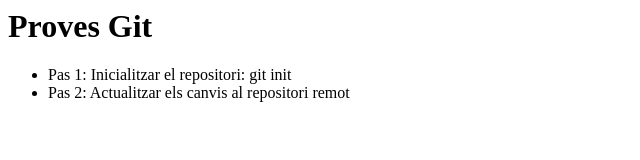
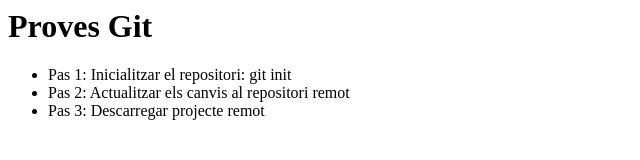
Before and after one commit to oscar1517/OMP-git, a plain HTML site: page index.html in a window 1280 px wide. Shown: the whole page, without its empty margins (0-640 px from the left). Drawn offline with Linux system fonts and the light colour scheme.

Commit message:
Proyecto remoto descargado correctamente

```diff
--- a/index.html
+++ b/index.html
@@ -2,4 +2,5 @@
 <ul>
 	<li>Pas 1: Inicialitzar el repositori: git init
 	<li>Pas 2: Actualitzar els canvis al repositori remot
+	<li>Pas 3: Descarregar projecte remot
 </ul>
```
